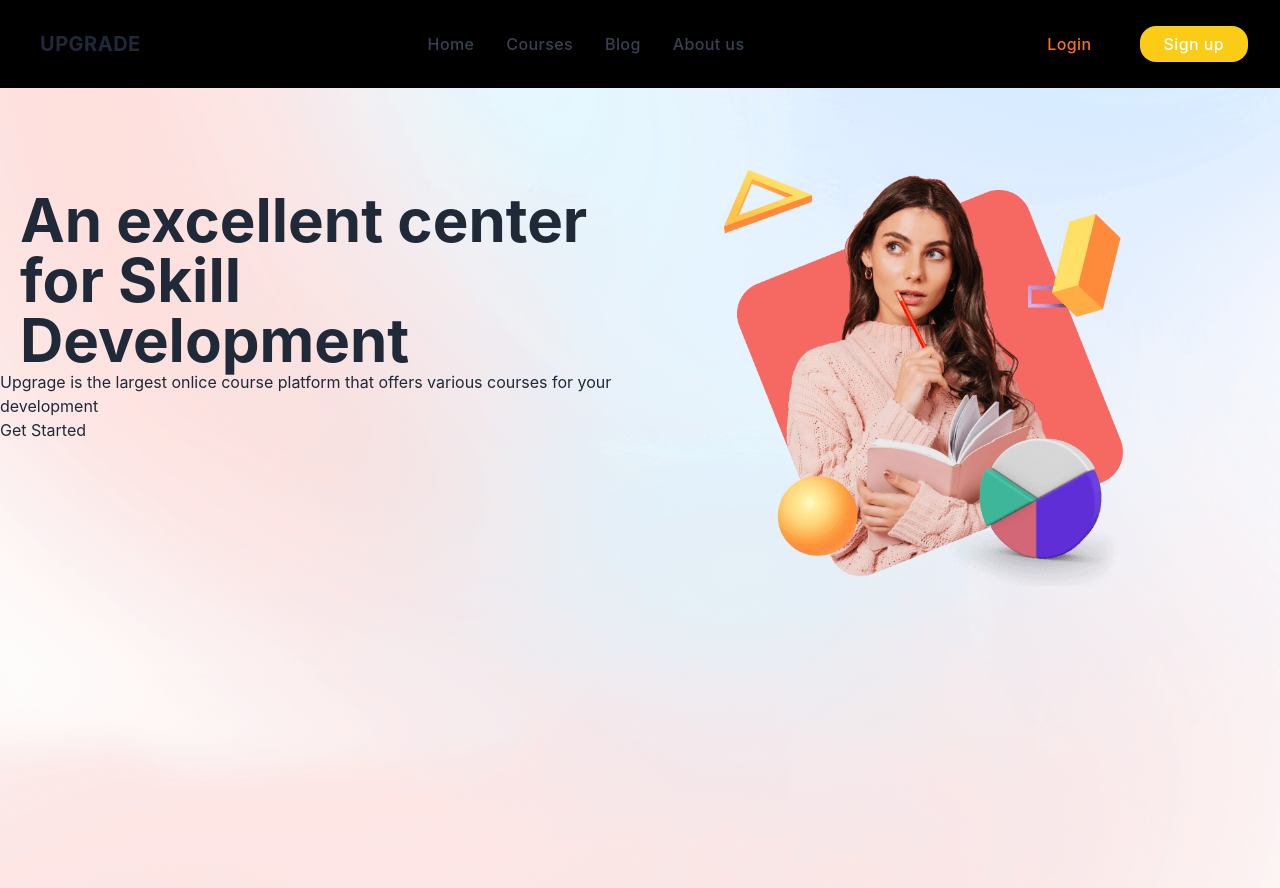
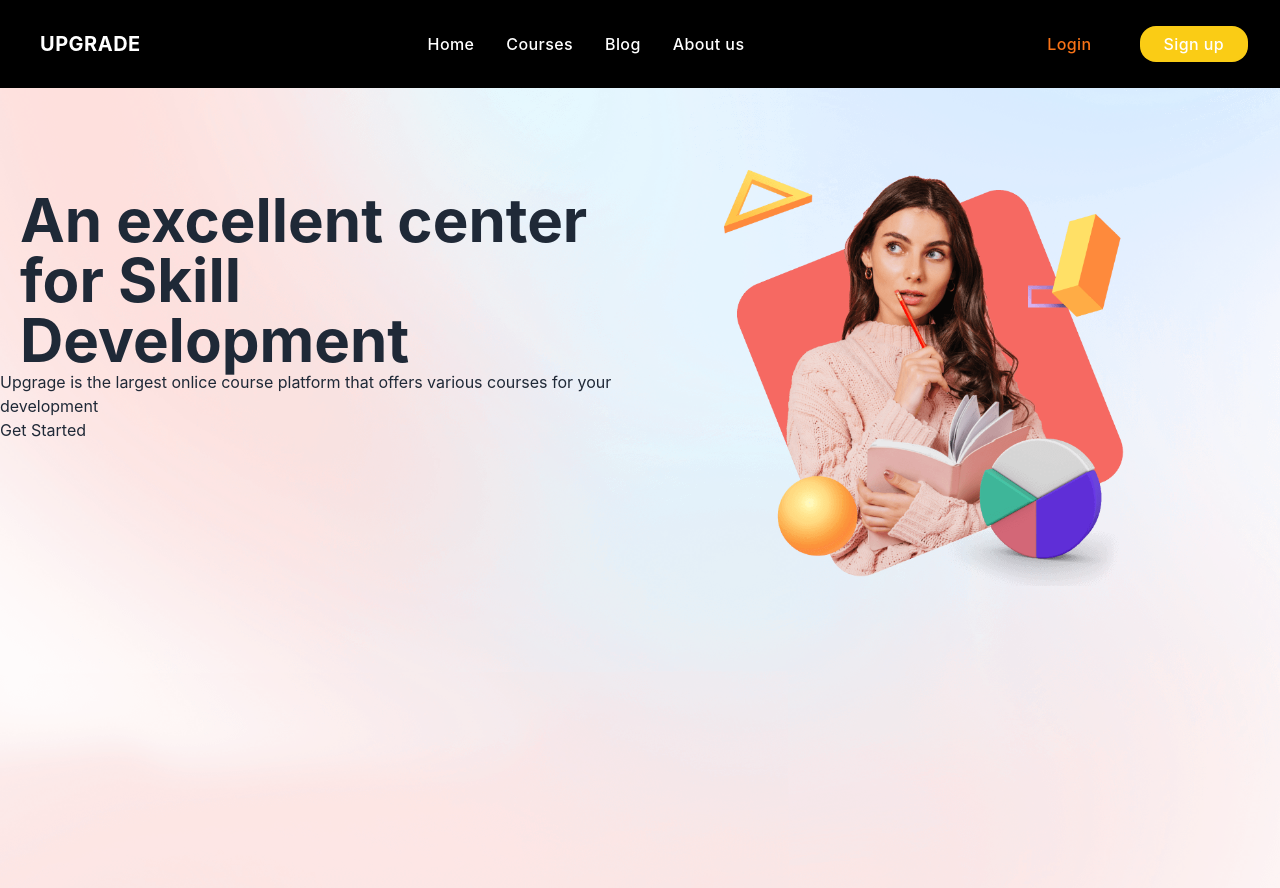
Before and after one commit to nishad0055/reptor-academy, a React (Create React App) app: page / in a window 1280 px wide. Built offline with nearby package versions, Linux system fonts and the light colour scheme; no server answers.

Commit message:
button color change

```diff
--- a/src/components/CourseDetails/CourseDetails.js
+++ b/src/components/CourseDetails/CourseDetails.js
@@ -32,8 +32,8 @@ const CourseDetails = () => {
                  <p className='' ><small>{instructor.title}</small></p>
                 </div>
                 <div className="card-actions justify-end">
-                <button className="btn btn-primary"> <Link>DownLoad Pdf</Link> </button>
-                <button className="btn btn-primary"> <Link>Get Premium Access</Link> </button>
+                <button className="btn btn-warning"> <Link className='text-white'>DownLoad Pdf</Link> </button>
+                <button className="btn btn-warning"> <Link className='text-white'>Get Premium Access</Link> </button>
                 </div>
             </div>
             </div>
--- a/src/components/Navbar/Navbar.js
+++ b/src/components/Navbar/Navbar.js
@@ -20,14 +20,14 @@ const Navbar = () => {
 
     return (
         <div className='bg-black w-full' >
-          <div className="px-4 py-5 mx-auto sm:max-w-xl md:max-w-full lg:max-w-screen-xl md:px-24 lg:px-8 bg-transparent text-white">
+          <div className="px-4 py-5 mx-auto sm:max-w-xl md:max-w-full lg:max-w-screen-xl md:px-24 lg:px-8 bg-transparen">
         <div className="relative flex items-center justify-between">
           <Link
             to="/"
 
             className="inline-flex items-center"
           >
-            <span className="ml-2 text-xl font-bold tracking-wide text-gray-800 uppercase">
+            <span className="ml-2 text-xl font-bold tracking-wide uppercase text-white">
               UpGrade
             </span>
           </Link>
@@ -35,7 +35,7 @@ const Navbar = () => {
             <li>
               <Link
                 to='/'
-                className="font-medium tracking-wide text-gray-700 transition-colors duration-200 hover:text-deep-purple-accent-400"
+                className="font-medium tracking-wide text-white transition-colors duration-200 hover:text-deep-purple-accent-400"
               >
                Home
               </Link>
@@ -45,7 +45,7 @@ const Navbar = () => {
                 to= '/courses'
                 aria-label="Our product"
                 title="Our product"
-                className="font-medium tracking-wide text-gray-700 transition-colors duration-200 hover:text-deep-purple-accent-400"
+                className="font-medium tracking-wide text-white transition-colors duration-200 hover:text-deep-purple-accent-400"
               >
                Courses
               </Link>
@@ -55,7 +55,7 @@ const Navbar = () => {
                 to = '/blog'
                 aria-label="Product pricing"
                 title="Product pricing"
-                className="font-medium tracking-wide text-gray-700 transition-colors duration-200 hover:text-deep-purple-accent-400"
+                className="font-medium tracking-wide text-white transition-colors duration-200 hover:text-deep-purple-accent-400"
               >
                 Blog
               </Link>
@@ -63,7 +63,7 @@ const Navbar = () => {
             <li>
               <Link
                 to ='/about'
-                className="font-medium tracking-wide text-gray-700 transition-colors duration-200 hover:text-deep-purple-accent-400"
+                className="font-medium tracking-wide text-white transition-colors duration-200 hover:text-deep-purple-accent-400"
               >
                 About us
               </Link>
@@ -75,7 +75,7 @@ const Navbar = () => {
             user?.uid ?
             <>
             <p>{user?.photoURL ? <img className='h-[40px] rounded-full' src= {user?.photoURL} alt="" /> : <FaUser></FaUser> }</p>
-            <button className='' onClick={handlelogOut} >Logout</button>
+            <button className='text-white' onClick={handlelogOut}  >Logout</button>
             </>
             :
             <>
@@ -107,7 +107,7 @@ const Navbar = () => {
               className="p-2 -mr-1 transition duration-200 rounded focus:outline-none focus:shadow-outline hover:bg-purple-50 focus:bg-deep-purple-50"
               onClick={() => setIsMenuOpen(true)}
             >
-              <svg className="w-5 text-gray-600" viewBox="0 0 24 24">
+              <svg className="w-5 text-white" viewBox="0 0 24 24">
                 <path
                   fill="currentColor"
                   d="M23,13H1c-0.6,0-1-0.4-1-1s0.4-1,1-1h22c0.6,0,1,0.4,1,1S23.6,13,23,13z"
@@ -124,7 +124,7 @@ const Navbar = () => {
             </button>
             {isMenuOpen && (
               <div className="absolute top-10 left-0 w-full">
-                <div className="p-5 bg-white  border rounded shadow-sm transition-all">
+                <div className="p-5 bg-base-200  border rounded shadow-sm transition-all">
                   <div className="flex items-center justify-between mb-4">
 
                     <div>
@@ -133,7 +133,7 @@ const Navbar = () => {
                         className="p-2 -mt-2 -mr-2 transition duration-200 rounded hover:bg-gray-200 focus:bg-gray-200 focus:outline-none focus:shadow-outline"
                         onClick={() => setIsMenuOpen(false)}
                       >
-                        <svg className="text-2xl w-5 text-gray-600" viewBox="0 0 24 24">
+                        <svg className="text-2xl w-5 text-black" viewBox="0 0 24 24">
                           <path
                             fill="currentColor"
                             d="M19.7,4.3c-0.4-0.4-1-0.4-1.4,0L12,10.6L5.7,4.3c-0.4-0.4-1-0.4-1.4,0s-0.4,1,0,1.4l6.3,6.3l-6.3,6.3 c-0.4,0.4-0.4,1,0,1.4C4.5,19.9,4.7,20,5,20s0.5-0.1,0.7-0.3l6.3-6.3l6.3,6.3c0.2,0.2,0.5,0.3,0.7,0.3s0.5-0.1,0.7-0.3 c0.4-0.4,0.4-1,0-1.4L13.4,12l6.3-6.3C20.1,5.3,20.1,4.7,19.7,4.3z"
@@ -147,7 +147,7 @@ const Navbar = () => {
                       <li>
                         <Link
                           to="/"
-                          className="font-medium tracking-wide text-gray-700 transition-colors duration-200 hover:text-deep-purple-accent-400"
+                          className="font-medium tracking-wide text-black transition-colors duration-200 hover:text-deep-purple-accent-400"
                         >
                           Home
                         </Link>
@@ -155,7 +155,7 @@ const Navbar = () => {
                       <li>
                         <Link
                           to="/courses"
-                          className="font-medium tracking-wide text-gray-700 transition-colors duration-200 hover:text-deep-purple-accent-400"
+                          className="font-medium tracking-wide text-black transition-colors duration-200 hover:text-deep-purple-accent-400"
                         >
                           Courses
                         </Link>
@@ -164,7 +164,7 @@ const Navbar = () => {
                         <Link
                           to ='/blog'
 
-                          className="font-medium tracking-wide text-gray-700 transition-colors duration-200 hover:text-deep-purple-accent-400"
+                          className="font-medium tracking-wide text-black transition-colors duration-200 hover:text-deep-purple-accent-400"
                         >
                          Blog
                         </Link>
@@ -173,7 +173,7 @@ const Navbar = () => {
                         <Link
                           to="/about"
 
-                          className="font-medium tracking-wide text-gray-700 transition-colors duration-200 hover:text-deep-purple-accent-400"
+                          className="font-medium tracking-wide text-black transition-colors duration-200 hover:text-deep-purple-accent-400"
                         >
                           About us
                         </Link>
--- a/src/components/Sidebar/Sidebar.js
+++ b/src/components/Sidebar/Sidebar.js
@@ -11,7 +11,7 @@ const Sidebar = () => {
         .then(data => setCategories(data))
     }, [])
     return (
-        <div>
+        <div className='my-7 md:fixed'>
             {
                 categories.map(category => <ul key={category.id} className="menu bg-base-200 w-45">
                 <li> <Link to = {`/category/${category.id}`}>{category.name}</Link> </li>
```
